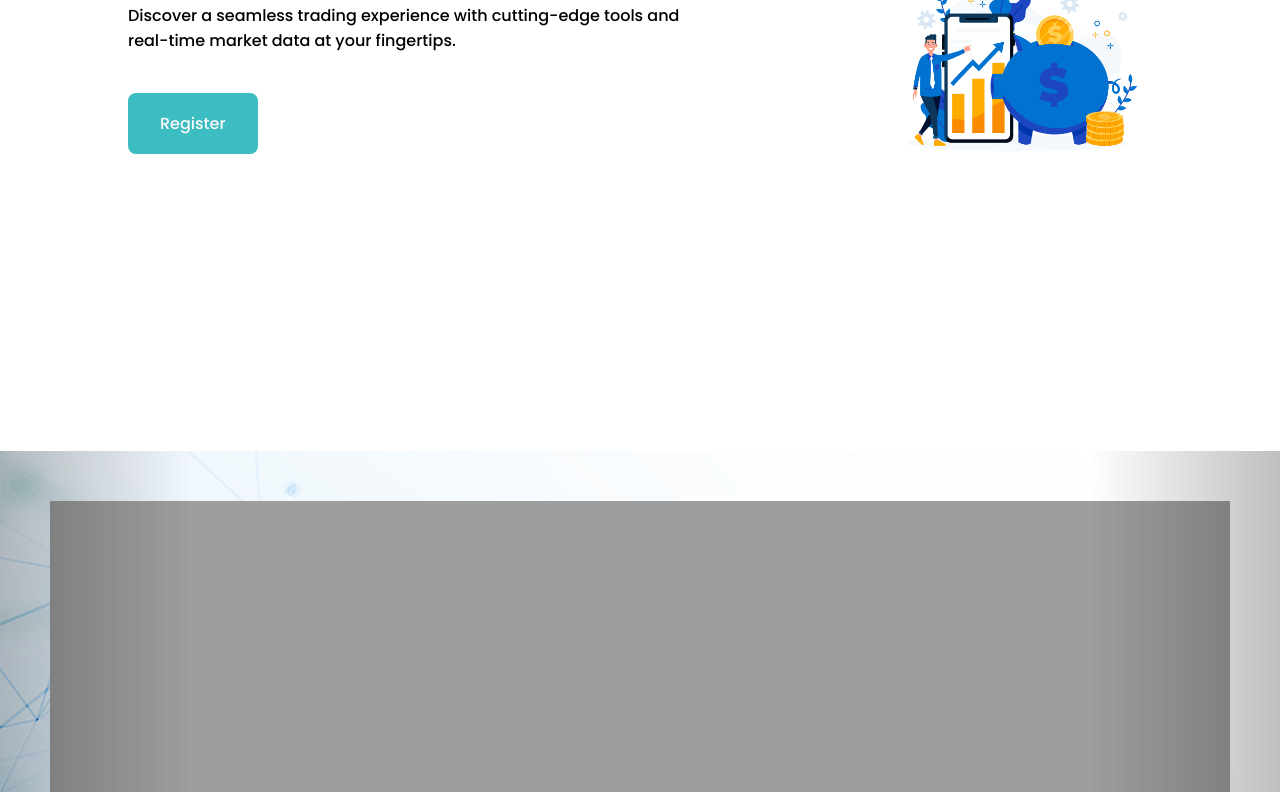
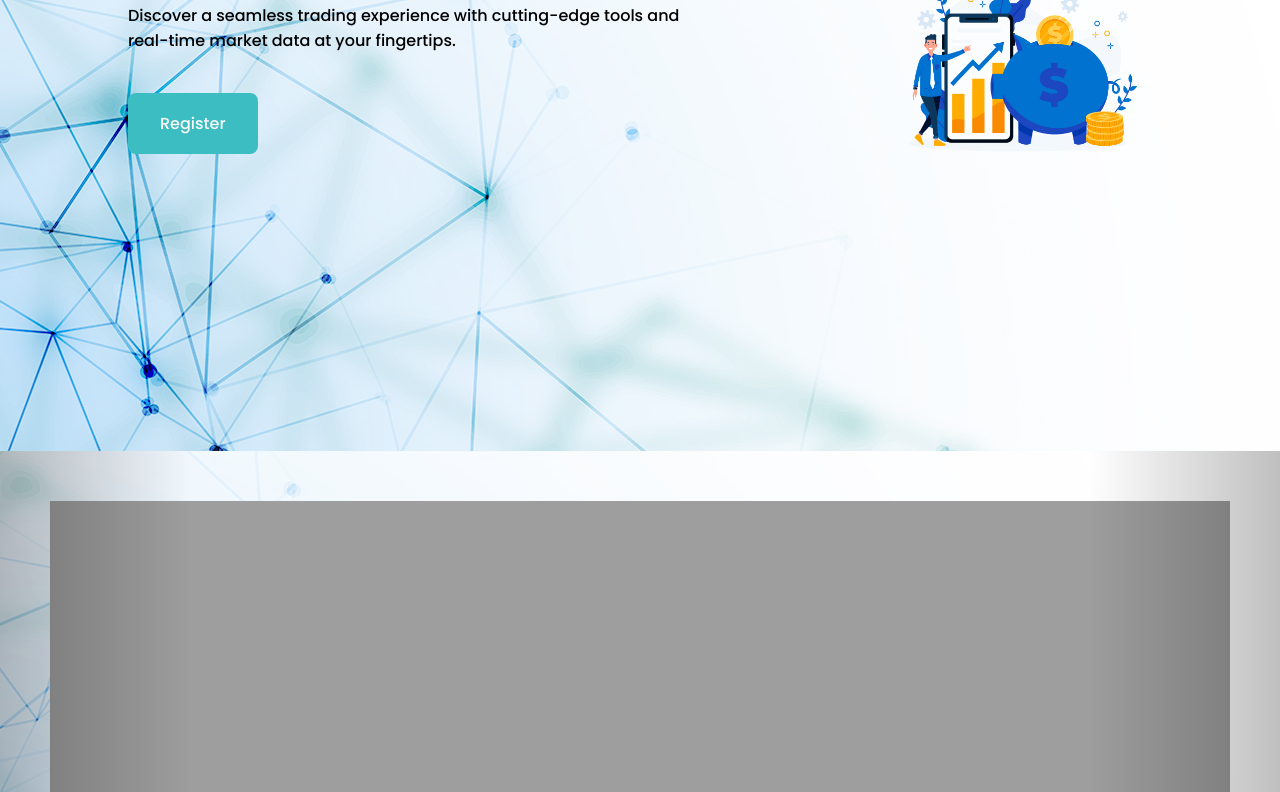
Before and after one commit to tif2023/tif, a plain HTML site: page index.html in a window 1280 px wide. Shown: the part 349-1141 px from the top of the page. Drawn offline with nearby package versions, Linux system fonts and the light colour scheme; files whose address does not match are found by name.

Commit message:
Update styles.css

```diff
--- a/styles.css
+++ b/styles.css
@@ -44,7 +44,7 @@ body {
 .new
 {
 
-  background-image: url("../img/s1.jpg");
+  background-image: url("s1.jpg");
   background-repeat: no-repeat;
   /* height: 200px; */
 }
```
